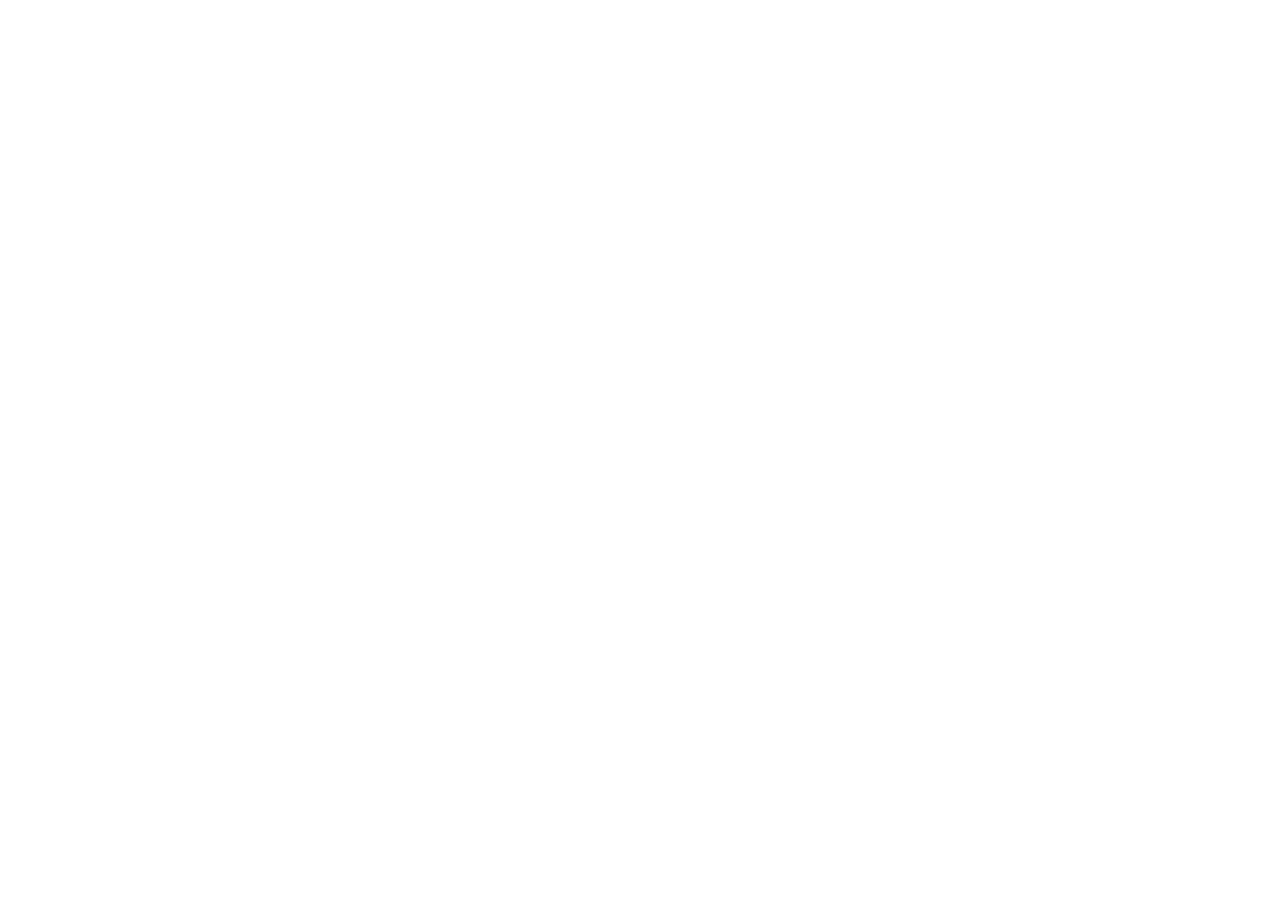
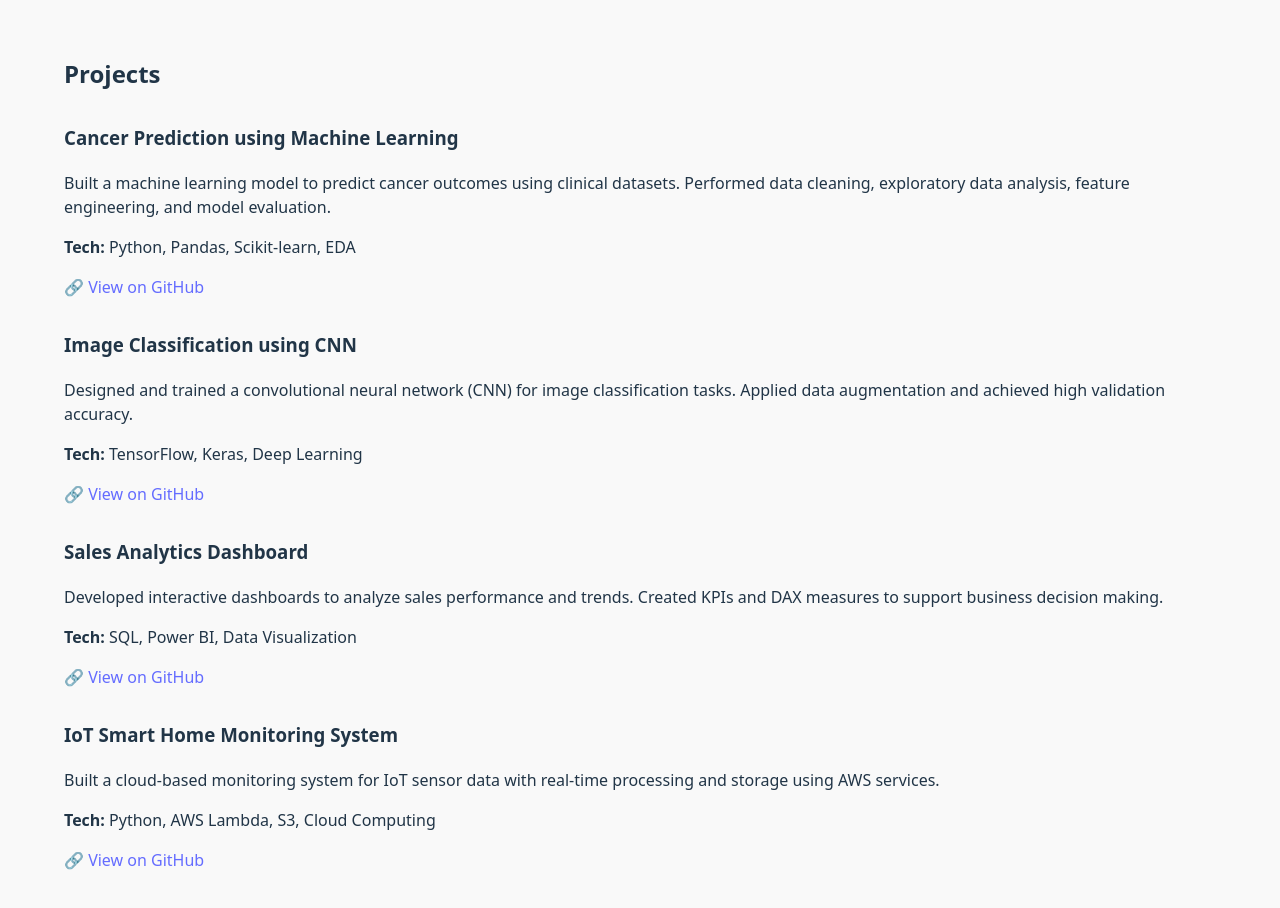
Before and after one commit to aadarsh-gobari/portfolio-website, a React (Vite) app in the folder portfolio-website/: page / in a window 1280 px wide. Shown: the part 1360-2268 px from the top of the page. Before the commit the page ends 1332 px from the top, so only its background shows below. Built offline with nearby package versions, Linux system fonts and the light colour scheme.

Commit message:
Add projects section showcasing ML, analytics, and cloud work

```diff
--- a/portfolio-website/src/App.jsx
+++ b/portfolio-website/src/App.jsx
@@ -1,6 +1,7 @@
 import Hero from "./sections/Hero";
 import About from "./sections/About";
 import Skills from "./sections/Skills";
+import Projects from "./sections/Projects";
 
 function App() {
   return (
@@ -8,6 +9,7 @@
       <Hero />
       <About />
       <Skills />
+      <Projects />
     </div>
   );
 }
--- a/portfolio-website/src/sections/Projects.jsx
+++ b/portfolio-website/src/sections/Projects.jsx
@@ -0,0 +1,88 @@
+const Projects = () => {
+  return (
+    <section style={{ padding: "4rem", backgroundColor: "#f9f9f9" }}>
+      <h2>Projects</h2>
+
+      {/* Project 1 */}
+      <div style={{ marginTop: "2rem" }}>
+        <h3>Cancer Prediction using Machine Learning</h3>
+        <p>
+          Built a machine learning model to predict cancer outcomes using
+          clinical datasets. Performed data cleaning, exploratory data analysis,
+          feature engineering, and model evaluation.
+        </p>
+        <p>
+          <strong>Tech:</strong> Python, Pandas, Scikit-learn, EDA
+        </p>
+        <a
+          href="https://github.com/aadarsh-gobari/cancer-prediction-naive-bayes"
+          target="_blank"
+          rel="noreferrer"
+        >
+          🔗 View on GitHub
+        </a>
+      </div>
+
+      {/* Project 2 */}
+      <div style={{ marginTop: "2rem" }}>
+        <h3>Image Classification using CNN</h3>
+        <p>
+          Designed and trained a convolutional neural network (CNN) for image
+          classification tasks. Applied data augmentation and achieved high
+          validation accuracy.
+        </p>
+        <p>
+          <strong>Tech:</strong> TensorFlow, Keras, Deep Learning
+        </p>
+        <a
+          href="https://github.com/aadarsh-gobari/image-classification-cnn"
+          target="_blank"
+          rel="noreferrer"
+        >
+          🔗 View on GitHub
+        </a>
+      </div>
+
+      {/* Project 3 */}
+      <div style={{ marginTop: "2rem" }}>
+        <h3>Sales Analytics Dashboard</h3>
+        <p>
+          Developed interactive dashboards to analyze sales performance and
+          trends. Created KPIs and DAX measures to support business decision
+          making.
+        </p>
+        <p>
+          <strong>Tech:</strong> SQL, Power BI, Data Visualization
+        </p>
+        <a
+          href="https://github.com/aadarsh-gobari"
+          target="_blank"
+          rel="noreferrer"
+        >
+          🔗 View on GitHub
+        </a>
+      </div>
+
+      {/* Project 4 */}
+      <div style={{ marginTop: "2rem" }}>
+        <h3>IoT Smart Home Monitoring System</h3>
+        <p>
+          Built a cloud-based monitoring system for IoT sensor data with real-time
+          processing and storage using AWS services.
+        </p>
+        <p>
+          <strong>Tech:</strong> Python, AWS Lambda, S3, Cloud Computing
+        </p>
+        <a
+          href="https://github.com/aadarsh-gobari"
+          target="_blank"
+          rel="noreferrer"
+        >
+          🔗 View on GitHub
+        </a>
+      </div>
+    </section>
+  );
+};
+
+export default Projects;
```
